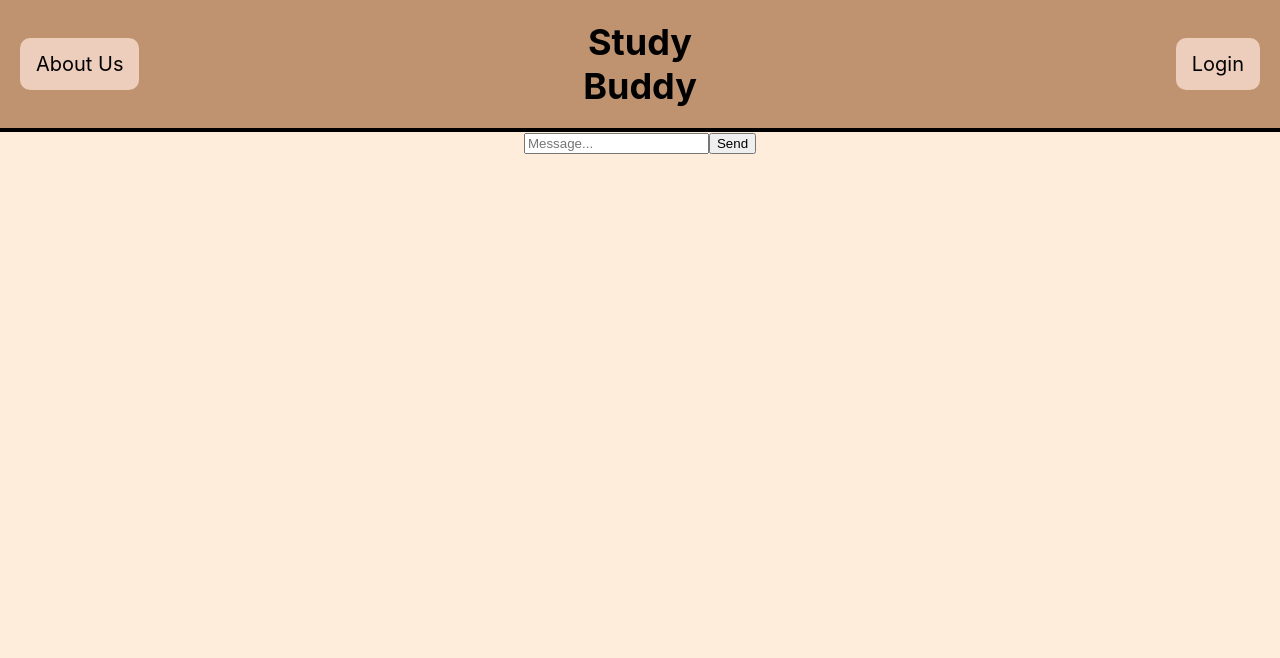
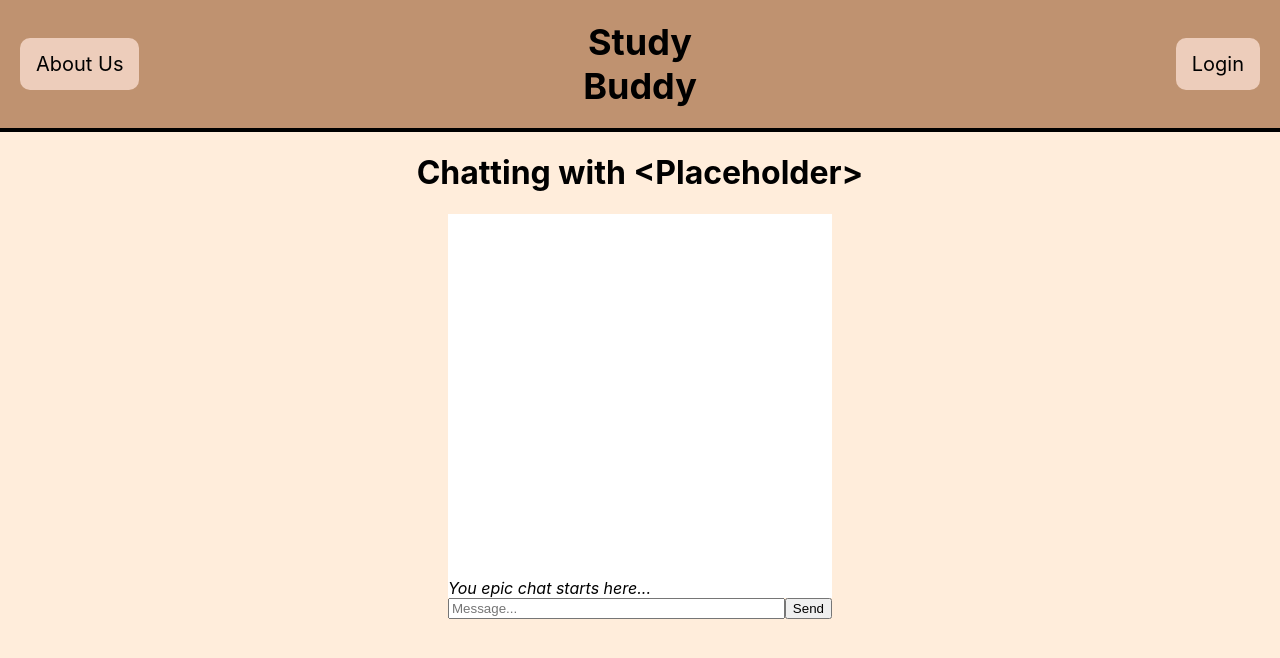
Before and after one commit to nguyenkkent/StuddyBuddy-Individual, a React (Create React App) app in the folder application/frontend/: page /chats in a window 1280 px wide. Shown: the top 658 px of the page. Built offline with nearby package versions, Linux system fonts and the light colour scheme; no server answers.

Commit message:
add simple chatbox

```diff
--- a/application/frontend/src/components/pages/Chats.js
+++ b/application/frontend/src/components/pages/Chats.js
@@ -1,8 +1,9 @@
 import SideNavbar from '../common/Sidebar';
 import io from "socket.io-client";
 import { useEffect, useState } from 'react';
+import "../../css/Chats.css"
 
-const socket = io('http://localhost:3001');
+const socket = io(process.env.NODE_ENV == 'production' ? '/' : 'http://localhost:3001/');
 
 function Chats() {
 
@@ -13,6 +14,7 @@ function Chats() {
   //receiving the emit from the backend
   useEffect(() => {
     socket.on("receiveMessage", (data) => {
+      console.log(data)
       console.log("From the frontend: " + data.message);
       setMessageReceived(data.message);
     });
@@ -25,12 +27,19 @@ function Chats() {
   }
   return (
     <div className="Chats">
-      <input placeholder='Message...' value={message} onChange={(event) => {
-        setMessage(event.target.value);
-      }} />
-      <button onClick={sendMessage}>Send</button>
-      <h1></h1>
-      {messageReceived}
+      <h1>Chatting with &lt;Placeholder&gt;</h1>
+      <div className="chat-box">
+        <div>
+          <i>You epic chat starts here...</i>
+          {messageReceived}
+        </div>
+      </div>
+      <div className="chat-send">
+        <input placeholder='Message...' value={message} onChange={(event) => {
+          setMessage(event.target.value);
+        }} />
+        <button onClick={sendMessage}>Send</button>
+      </div>
     </div>
 
   );
--- /dev/null
+++ b/application/frontend/src/css/Chats.css
@@ -0,0 +1,19 @@
+.chat-box {
+  background-color: white;
+  min-height: 24rem;
+  max-width: 24rem;
+  margin: auto;
+  text-align: left;
+  display: flex;
+  align-items: flex-end;
+}
+
+.chat-send {
+  display: flex;
+  max-width: 24rem;
+  margin: auto;
+}
+
+.chat-send > input {
+  flex-grow: 1;
+}
```
